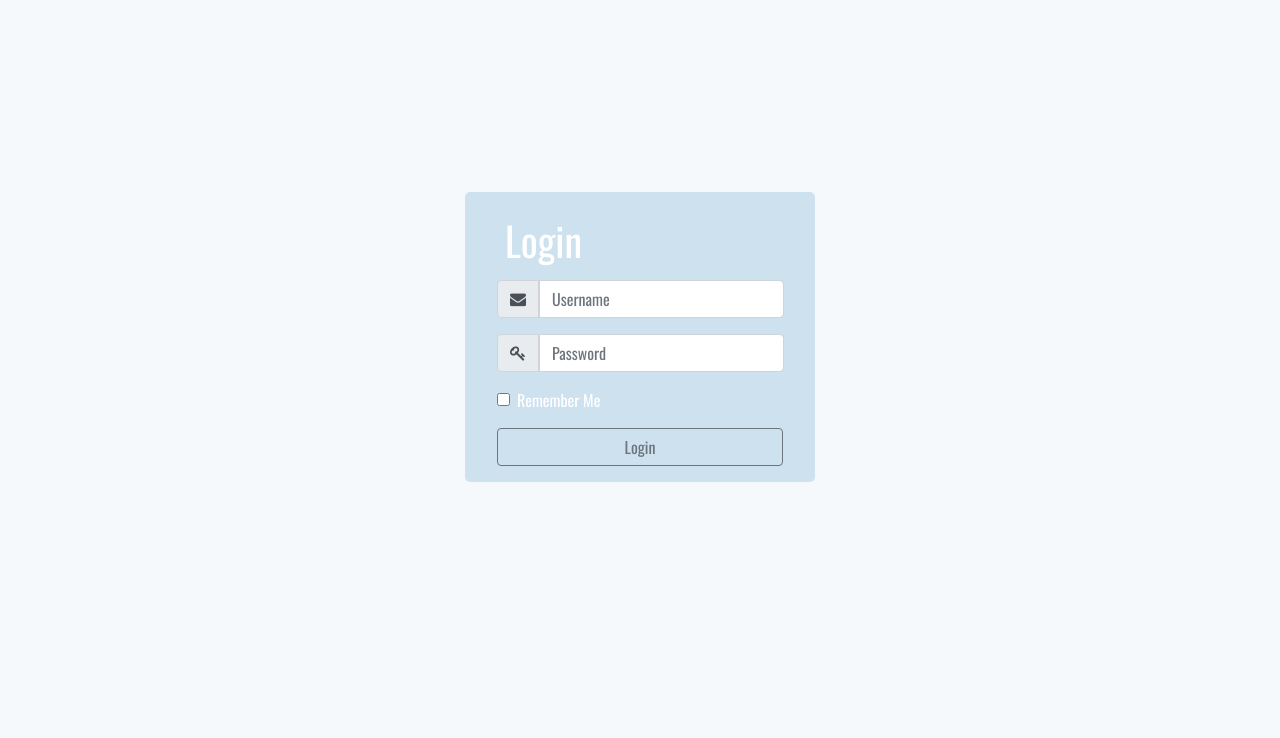
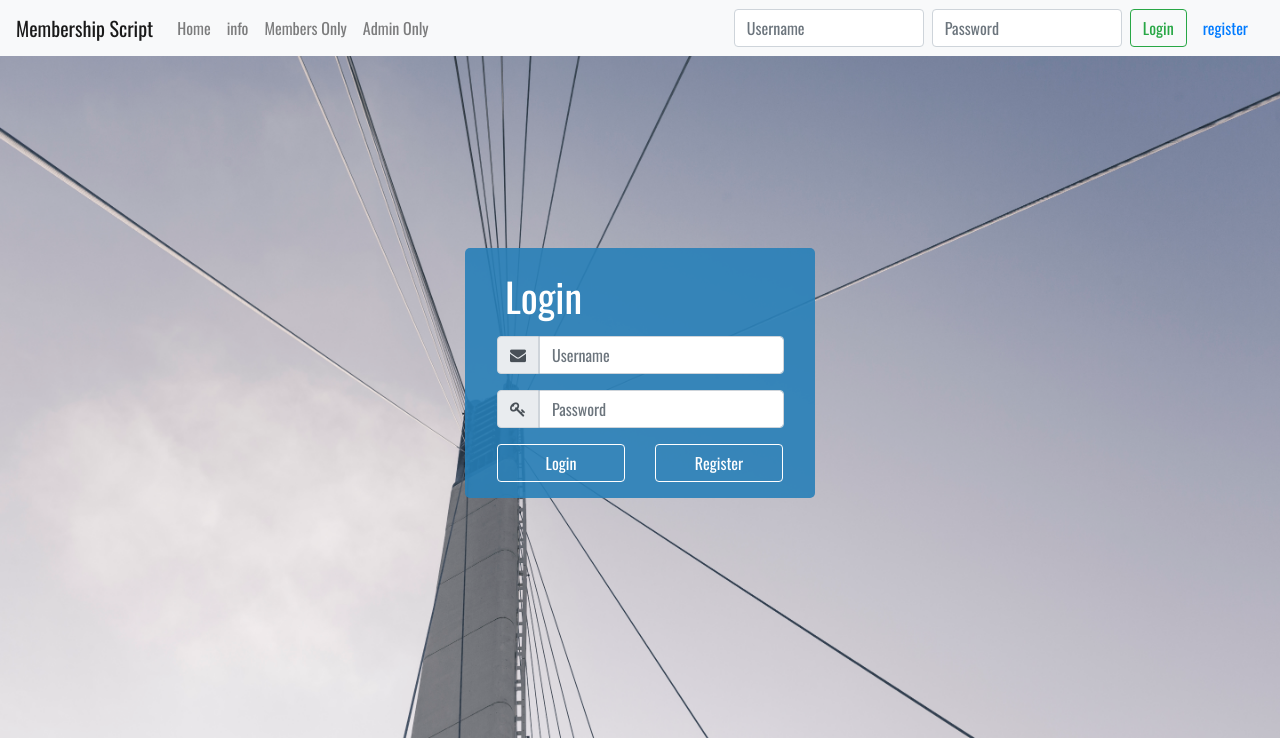
Before and after one commit to Samireltabal/CI_membership, a CodeIgniter app: page /database/index.php/users in a window 1280 px wide. Shown: the top 738 px of the page. Run offline with CodeIgniter, Linux system fonts and the light colour scheme; some libraries are stand-ins or nearby versions.

Commit message:
Membership Script Finished with Sessions and roles  V 1.0

```diff
--- a/application/config/routes.php
+++ b/application/config/routes.php
@@ -49,6 +49,6 @@ defined('BASEPATH') OR exit('No direct script access allowed');
 | Examples:	my-controller/index	-> my_controller/index
 |		my-controller/my-method	-> my_controller/my_method
 */
-$route['default_controller'] = 'users';
+$route['default_controller'] = 'main';
 $route['404_override'] = 'E404/index';
 $route['translate_uri_dashes'] = FALSE;
--- a/application/controllers/Users.php
+++ b/application/controllers/Users.php
@@ -8,6 +8,7 @@ class Users extends CI_Controller {
   }
     public function index(){
       $this->load->view('main/header');
+      $this->load->view('main/nav');
       $this->load->view('login');
       $this->load->view('main/footer');
     }
@@ -16,17 +17,39 @@ class Users extends CI_Controller {
       $this->load->view('register');
       $this->load->view('main/footer');
     }
-    function test() {
-      $user_name = "xsolyx";
-      $password = "0109239237";
+    /* function test() {
+      $user_name = "=========";
+      $password = "---------";
       echo $this->users->verify_login($user_name,$password);
-    }
+    } */
     /* login controller */
     function login() {
       $user_name = $this->input->post('username');
       $password = $this->input->post('password');
       $remember = $this->input->post('remember');
-      echo $this->users->verify_login($user_name,$password);
+      $data = $this->users->verify_login($user_name,$password);
+      if ($data == !false) {
+        foreach ($data->result_array() as $info){
+          $session_info = array(
+            'id' => $info['id'],
+            'isLogged' => 1,
+            'login' => $info['login'],
+            'first_name' => $info['first_name'],
+            'last_name' => $info['last_name'],
+            'email' => $info['email']
+          );
+          $this->session->set_userdata($session_info);
+          redirect('restricted',301);
+      }
+      }else{
+        $this->session->set_flashdata('login_error', 'Username or password is incorrect');
+        redirect('users',301);
+      }
+    }
+    function logout() {
+      $this->session->unset_userdata('isLogged');
+			session_destroy();
+			redirect('/','location',301);
     }
     /* End Of Login Controller */
     function add_user() {
@@ -51,11 +74,11 @@ class Users extends CI_Controller {
       $last_name = $this->input->post('lastName');
       $login = $this->input->post('login');
       $email = $this->input->post('email');
-      $pic_url = $inserted_pic;
+      $pic_url = null;
       $password_plain = $this->input->post('password');
       $passwordVerify = $this->input->post('passwordVerify');
       $bio = $this->input->post('bio');
-      $role = 1;
+      $role = 2;
       $password = password_hash($password_plain,PASSWORD_DEFAULT);
 
 
@@ -81,7 +104,7 @@ class Users extends CI_Controller {
     } /* end form validation */
     }
 
-  function upload_attachment() {
+  /* function upload_attachment() {
     $config['upload_path']          = './uploads/';
         $config['allowed_types']        = 'gif|jpg|png';
         $config['max_size']             = 1024;
@@ -139,6 +162,6 @@ class Users extends CI_Controller {
       }
         }else{
         }
-  }
+  } */
 }
 ?>
--- a/application/helpers/assets_helper.php
+++ b/application/helpers/assets_helper.php
@@ -2,4 +2,86 @@
 function get_file($str) {
     return base_url().'assets/'.$str;
 }
+function check_login() {
+	$CI = & get_instance();
+	$islogin = $CI->session->userdata('isLogged');
+	if ($islogin == true){
+		return true;
+	}else{
+		redirect('users',301);
+	}
+}
+function is_logged() {
+	$CI = & get_instance();
+	$islogin = $CI->session->userdata('isLogged');
+	if ($islogin == true){
+		return true;
+	}else{
+		return False;
+	}
+}
+function check_role($id) {
+	$app = & get_instance();
+	$app->load->model('m_users','user');
+	$role = $app->user->get_role($id);
+	return $role;
+}
+function role_name($id) {
+	$role = check_role($id);
+	switch ($role) {
+		case '1':
+			return "Admin";
+			break;
+		case '2':
+			return "Member";
+			break;
+		default:
+			# code...
+			break;
+	}
+}
+function check_admin() {
+	$app = & get_instance();
+	$id = $app->session->userdata('id');
+	$role = check_role($id);
+	if ($role == 1) {
+		return true;
+	}
+	else{
+		return false;
+	}
+}
+
+/* login form */
+	function login_form() {
+		if ( is_logged() ) {
+			$app = & get_instance();
+			?>
+
+			<ul class="nav navbar-nav my-lg-0">
+      		<li class="nav-item dropdown">
+			  <?php
+
+			echo '<a class="nav-link dropdown-toggle" href="#" id="navbarDropdown" role="button" data-toggle="dropdown" aria-haspopup="true" aria-expanded="false">
+			Hello  ' . $app->session->userdata('first_name')  . '
+		  </a>';
+			echo '<div class="dropdown-menu" aria-labelledby="navbarDropdown">';
+			echo anchor('users/logout','Log Out',array('class'=>'dropdown-item'));
+			?>
+			</div>
+			</li>
+			</ul>
+			<?php		}else{
+		$attributes = array("class" => "form-inline my-2 my-lg-0");
+		echo form_open("users/login", $attributes) . '
+            <input class="form-control mr-sm-2" name="username" type="text" placeholder="Username" aria-label="Username">
+            <input class="form-control mr-sm-2" name="password" type="password" placeholder="Password" aria-label="Password">
+			<button class="btn btn-outline-success" type="submit">Login</button>'
+			. anchor('users/register','register',array('class'=>'nav-link'))
+			;
+
+
+	}}
+/* end login form */
+
 ?>
--- /dev/null
+++ b/application/views/authorisation/authorised.php
@@ -0,0 +1,5 @@
+<div class="container">
+    <div class="page row">
+            <h1>Authorised ...</h1>
+    </div>
+</div>
--- /dev/null
+++ b/application/views/authorisation/no.php
@@ -0,0 +1,5 @@
+<div class="container">
+    <div class="page row">
+            <h1>insuffecient permissions...</h1>
+    </div>
+</div>
--- a/application/views/login.php
+++ b/application/views/login.php
@@ -4,6 +4,11 @@
 
                 <div class="login col-md-12">
                 <h1>Login</h1>
+                <?php if ($this->session->flashdata('login_error') !== null) { ?>
+                    <div class="alert alert-danger" role="alert">
+                <?php echo  $this->session->flashdata('login_error') ?>
+                </div>
+                <?php } ?>
                     <?php echo form_open('users/login'); ?>
                     <div class="form-group">
                         <div class="input-group-prepend">
@@ -19,11 +24,12 @@
                         </div>
 
                     </div>
-                    <div class="form-check">
-                        <input type="checkbox" class="form-check-input" id="exampleCheck1" name='remember'>
-                        <label class="form-check-label" for="exampleCheck1">Remember Me</label>
+                    <div class="row">
+                    <div class="col-md-6"><button type="submit" class="btn btn-outline-secondary btn-block">Login</button></div>
+                    <div class="col-md-6"><?php echo anchor('users/register','Register',array('class'=>'btn btn-outline-secondary btn-block')); ?></div>
+
+
                     </div>
-                    <button type="submit" class="btn btn-outline-secondary btn-block">Login</button>
                     </form>
                 </div> <!-- login-form -->
             </div> <!-- form col-md-4 -->
--- /dev/null
+++ b/application/views/main/nav.php
@@ -0,0 +1,27 @@
+<div class="container-fluid no-padding">
+<nav class="navbar navbar-expand-xl navbar-light bg-light">
+  <a class="navbar-brand" href="#">Membership Script</a>
+  <button class="navbar-toggler" type="button" data-toggle="collapse" data-target="#navbarSupportedContent" aria-controls="navbarSupportedContent" aria-expanded="false" aria-label="Toggle navigation">
+    <span class="navbar-toggler-icon"></span>
+  </button>
+
+  <div class="collapse navbar-collapse" id="navbarSupportedContent">
+    <ul class="navbar-nav mr-auto">
+      <li class="nav-item">
+        <?php echo anchor('/','Home',array('class'=>'nav-link')); ?>
+      </li>
+      <li class="nav-item">
+      <?php echo anchor('restricted','info',array('class'=>'nav-link')); ?>
+      </li>
+      <li class="nav-item">
+      <?php echo anchor('/restricted/members','Members Only',array('class'=>'nav-link')); ?>
+      </li>
+      <li class="nav-item">
+      <?php echo anchor('/restricted/admin_only','Admin Only',array('class'=>'nav-link')); ?>
+      </li>
+    </ul>
+            <?php login_form(); ?>
+
+  </div>
+</nav>
+</div>
--- a/assets/css/app.css
+++ b/assets/css/app.css
@@ -1,7 +1,9 @@
-body { background: rgb(246, 249, 252); font-family: 'Oswald', sans-serif;}
+body {
+    background:  rgb(246, 249, 252) url(../imgs/bg.jpg) no-repeat center top ; font-family: 'Oswald', sans-serif; background-size:100%;
+}
 * , h1 , h2 , h3, h4, h5 ,h6 , p , a , input , button { font-family: 'Oswald', sans-serif;
 }
-
+.no-padding { padding-right: 0; padding-left:0 ;}
 
 #loader-wrapper {
     position: fixed;
@@ -157,7 +159,7 @@ body { background: rgb(246, 249, 252); font-family: 'Oswald', sans-serif;}
         margin-top:1em;
         padding:1em 2em;
         border-radius: 5px;
-        background: rgba(41, 128, 185,0.2)
+        background: rgba(41, 128, 185,0.9)
     }
     .register {
         margin-top:1em;
@@ -176,3 +178,9 @@ body { background: rgb(246, 249, 252); font-family: 'Oswald', sans-serif;}
     .input-group-prepend > .input-group-text { border-radius: .25rem 0rem 0rem 0.25rem; }
     .input-group-prepend > .form-control { border-radius:  0rem .25rem .25rem 0rem ; }
     .form-check > small { color:#ddd; font-family: 'Oswald', sans-serif; font-weight: normal; font-size:0.8em; }
+    .btn-outline-secondary { border-color:#fff ; color:#fff;}
+    .btn-outline-secondary:hover { border-color:#fff; }
+
+    .page { margin-top: 1em; background:rgba(52, 73, 94,1.0) ; border:1px solid rgba(52, 73, 94,1.0); border-radius: 4px; padding:1em; color:rgb(252, 77, 57)}
+
+    code { padding : 0.5em; background : #eee; margin: 2px; border-radius: 0.5em;  }
```
Also changed, not shown: application/controllers/Restricted.php (added, +41 -0 lines), application/controllers/main.php (added, +15 -0 lines), application/models/M_Users.php (+18 -10 lines), application/views/logged_in.php (added, +11 -0 lines), application/views/main.php (added, +32 -0 lines), application/views/register.php (+2 -5 lines), sm.sql (+4 -6 lines), assets/imgs/bg.jpg (added).
